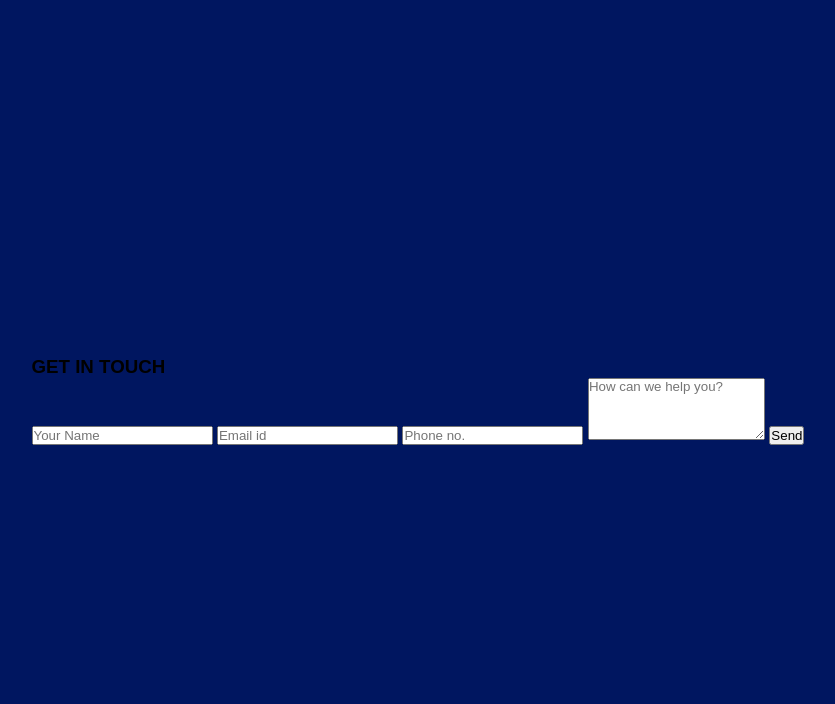
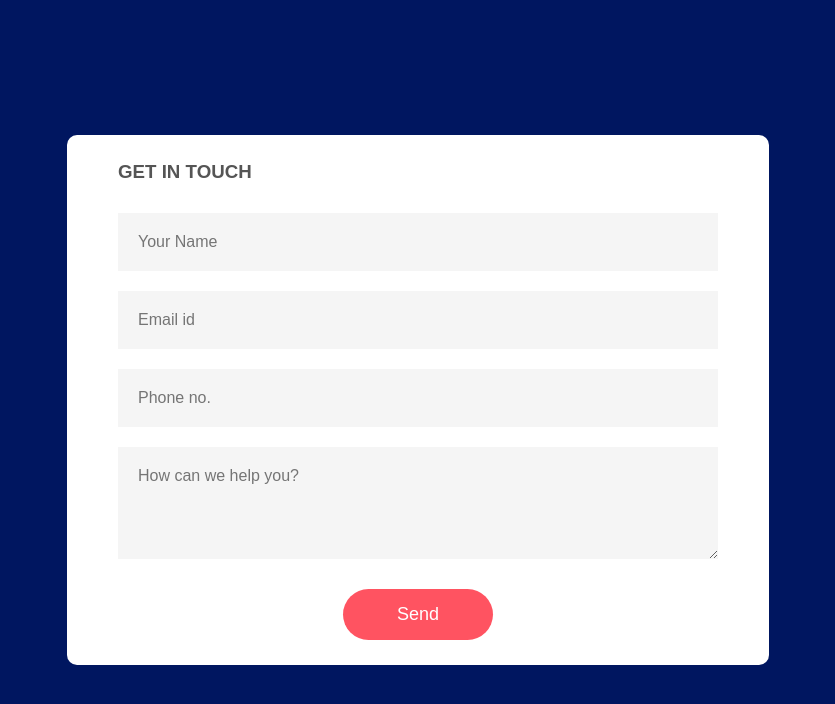
Before and after one commit to chiloanerk/Contact-Form-Page, a plain HTML site: page index.html in a window 1280 px wide. Shown: the whole page, without its empty margins (222-1057 px from the left). Drawn offline with Linux system fonts and the light colour scheme.

Commit message:
coded full form

```diff
--- a/index.html
+++ b/index.html
@@ -9,7 +9,7 @@
 </head>
 <body>
     <div class="container">
-        <form>
+        <form onsubmit="sendEmail(); reset(); return false;">
             <h3>GET IN TOUCH</h3>
             <input type="text" id="name" placeholder="Your Name" required>
             <input type="email" id="email" placeholder="Email id" required>
@@ -18,5 +18,8 @@
             <button type="submit">Send</button>
         </form>
     </div>
+    <script>
+
+    </script>
 </body>
 </html>
--- a/styles.css
+++ b/styles.css
@@ -14,3 +14,40 @@
     align-items: center;
     justify-content: center;
 }
+
+form{
+    background: #fff;
+    display: flex;
+    flex-direction: column;
+    padding: 2vw 4vw;
+    width: 90%;
+    max-width: 600px;
+    border-radius: 10px;
+}
+
+form h3{
+    color: #555;
+    font-weight: 800;
+    margin-bottom: 20px;
+}
+
+form input, textarea{
+    border: 0;
+    margin: 10px 0;
+    padding: 20px;
+    outline: none;
+    background: #f5f5f5;
+    font-size: 16px;
+}
+form button {
+    padding: 15px;
+    background: #ff5361;
+    color: #fff;
+    font-size: 18px;
+    border: 0;
+    outline: none;
+    cursor: pointer;
+    width: 150px;
+    margin: 20px auto 0;
+    border-radius: 30px;
+}
```
